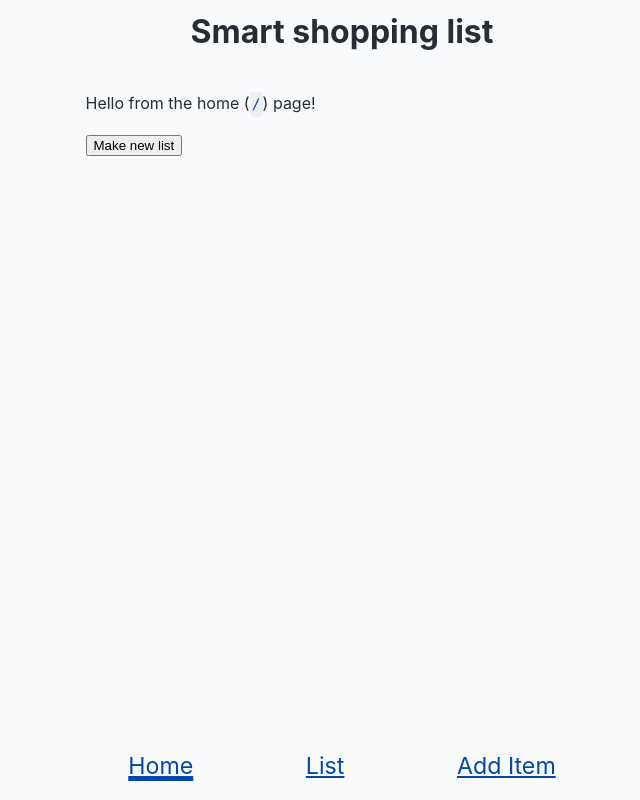
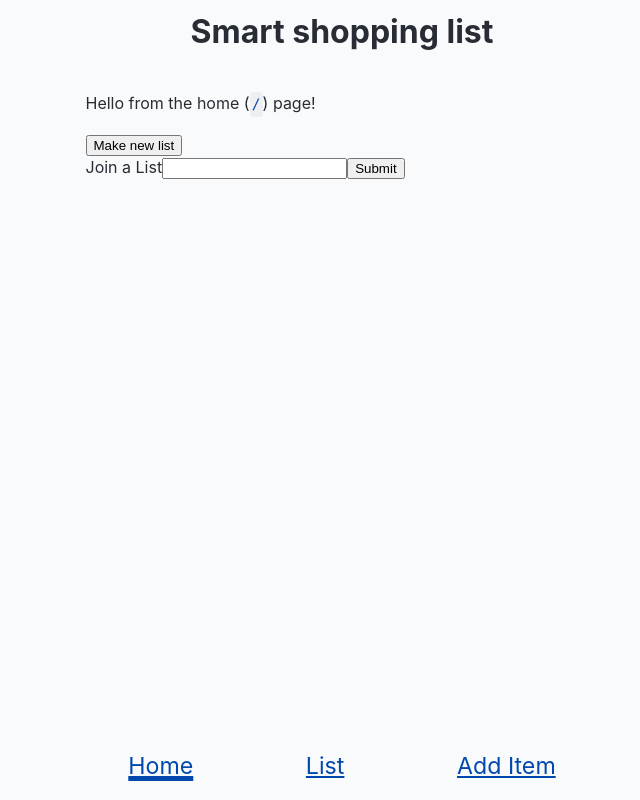
Before and after one commit to the-collab-lab/tcl-46-smart-shopping-list, a React (Vite) app: page / in a window 1280 px wide. Shown: the whole page, without its empty margins (298-938 px from the left). Built offline with nearby package versions, Linux system fonts and the light colour scheme.

Commit message:
feat: add markup for share list

```diff
--- a/src/views/Home.jsx
+++ b/src/views/Home.jsx
@@ -1,8 +1,12 @@
 import './Home.css';
+import { useState } from 'react';
 import { useNavigate } from 'react-router-dom';
 import { generateToken } from '@the-collab-lab/shopping-list-utils';
 
 export function Home({ makeNewList }) {
+	const [errorMessage, setErrorMessage] = useState('');
+	const [joinListToken, setJoinListToken] = useState('');
+
 	const navigate = useNavigate();
 
 	// use callback function so the newToken that's generated in this child component
@@ -13,6 +17,12 @@ export function Home({ makeNewList }) {
 		navigate('/list');
 	}
 
+	function handleShareListSubmit(event) {
+		event.preventDefault();
+	}
+	function handleJoinListChange(event) {
+		setJoinListToken(event.target.value);
+	}
 	return (
 		<div className="Home">
 			<p>
@@ -21,6 +31,18 @@ export function Home({ makeNewList }) {
 			<button type="button" onClick={handleClick}>
 				Make new list
 			</button>
+			<form onSubmit={handleShareListSubmit}>
+				<label htmlFor="share-list">
+					Join a List
+					<input
+						id="share-list"
+						onChange={handleJoinListChange}
+						value={joinListToken}
+					></input>
+				</label>
+				<button type="submit">Submit</button>
+			</form>
+			<p>{errorMessage}</p>
 		</div>
 	);
 }
```
